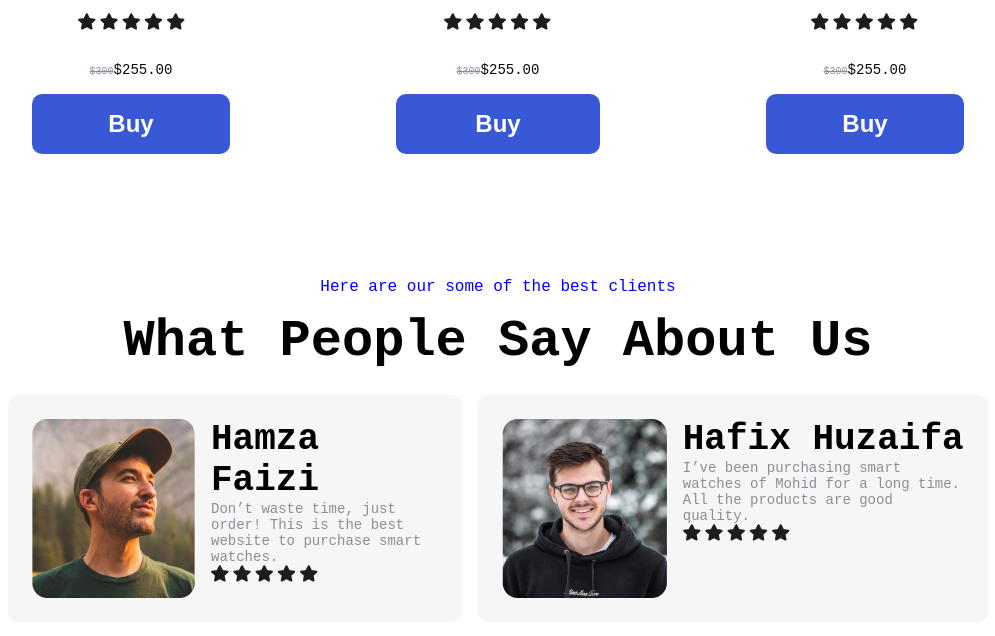
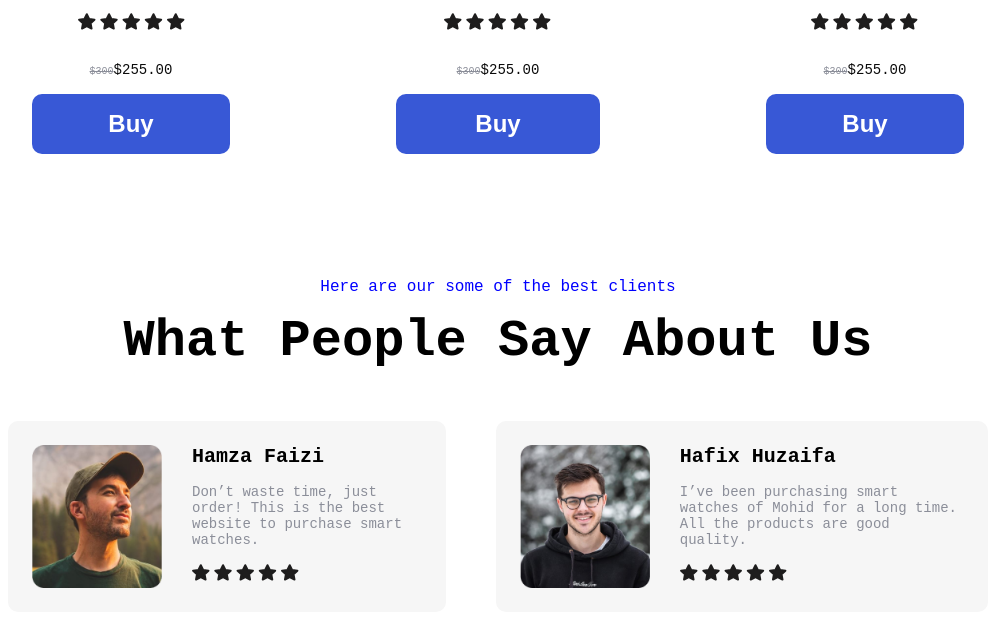
Before and after one commit to jenish2060/landing-page, a plain HTML site: page index.html in a window 1280 px wide. Shown: the part 2061-2697 px from the top of the page, without its empty margins (142-1137 px from the left). Drawn offline with Linux system fonts and the light colour scheme.

Commit message:
Add style to testimonials

```diff
--- a/css/style.css
+++ b/css/style.css
@@ -16,6 +16,11 @@ h2 {
 h3 {
   font-weight: 900;
   font-size: 36px;
+  margin: 0;
+}
+
+h4 {
+  font-size: 20px;
   margin: 0;
 }
 
@@ -169,11 +174,6 @@ a {
   border-radius: 10px;
 }
 
-.products h4 {
-  font-size: 20px;
-  margin: 0;
-}
-
 .products .buy-button {
   width: 100%;
 }
@@ -183,3 +183,21 @@ a {
 .testimonials h2 {
   margin-top: 16px;
 }
+.testimonials .container {
+  margin: 50px 0;
+  gap: 50px;
+}
+
+.person-img {
+    width: 130px;
+    height: auto;
+}
+
+.testimonials .card{
+    gap:30px;
+}
+
+.testimonials h4,
+.testimonials p {
+  margin-bottom: 16px;
+}
--- a/index.html
+++ b/index.html
@@ -143,9 +143,9 @@
       <h2>What People Say About Us</h2>
       <div class="container">
         <div class="card">
-          <img src="images/hamza.png" alt="A man wearing cap" />
+          <img class="person-img" src="images/hamza.png" alt="A man wearing cap" />
           <div class="text">
-              <h3>Hamza Faizi</h3>
+              <h4>Hamza Faizi</h4>
               <p>
                 Don’t waste time, just order! This is the best website to purchase
                 smart watches.
@@ -154,9 +154,9 @@
           </div>
         </div>
         <div class="card">
-          <img src="images/hafiz.png" alt="A man wearing glasses" />
+          <img class="person-img" src="images/hafiz.png" alt="A man wearing glasses" />
           <div class="text">
-              <h3>Hafix Huzaifa</h3>
+              <h4>Hafix Huzaifa</h4>
               <p>
                 I’ve been purchasing smart watches of Mohid for a long time. All the
                 products are good quality.
```
